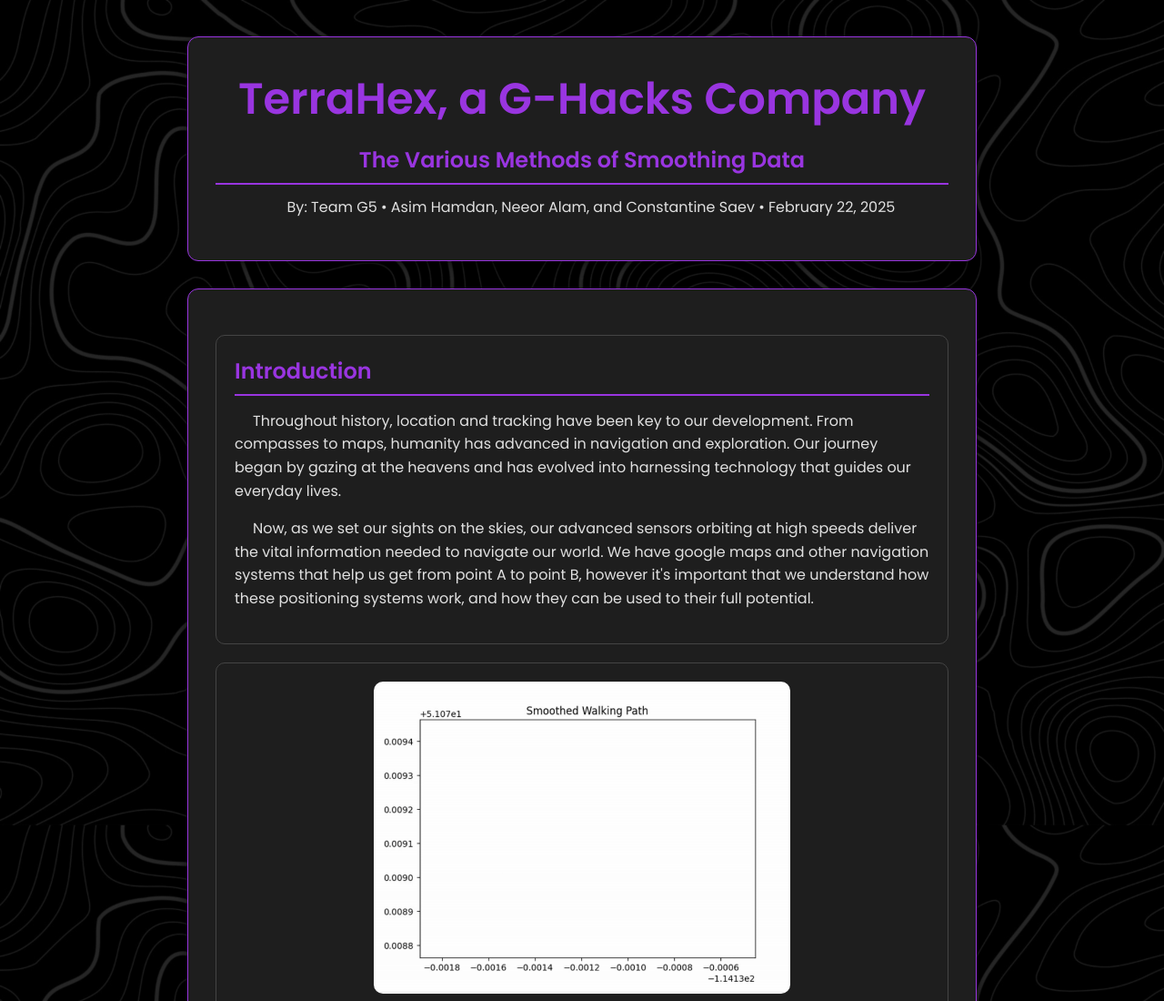
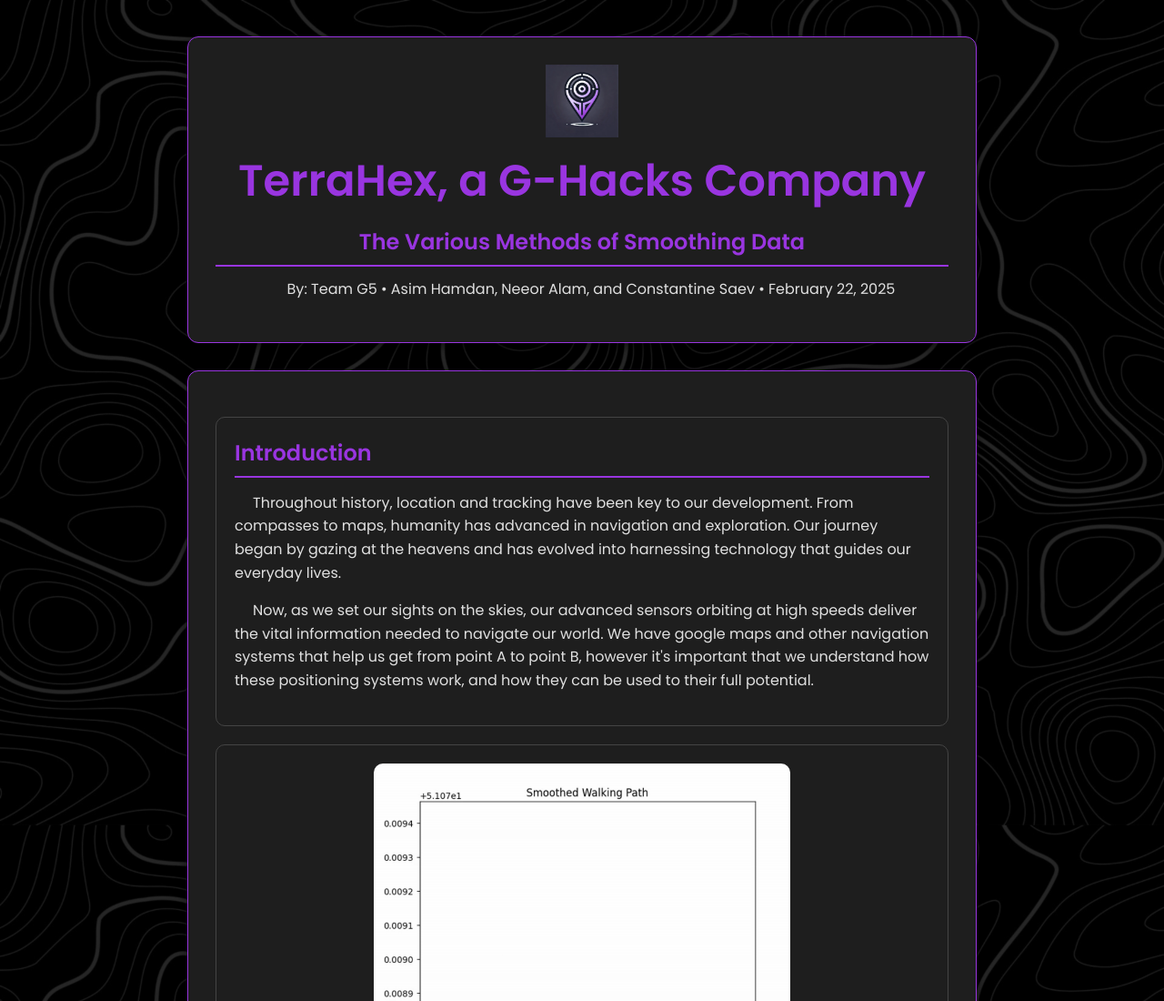
Before and after one commit to Astroneeor/TerraHex, a plain HTML site: page index.html in a window 1280 px wide. Shown: the top 1100 px of the page at 91% size. Drawn offline with Linux system fonts and the light colour scheme; files whose address does not match are found by name.

Commit message:
Added icon

```diff
--- a/index.css
+++ b/index.css
@@ -39,6 +39,12 @@ body {
     padding: 30px;
     border: 1px solid var(--accent-color);
     transition: background-color var(--transition-duration), border var(--transition-duration);
+}
+
+.icon {
+    width: 80px;
+    display: block;
+    margin: 0 auto 10px;
 }
 
 header {
--- a/index.html
+++ b/index.html
@@ -5,10 +5,12 @@
   <meta name="viewport" content="width=device-width, initial-scale=1">
   <title>G-Hacks, 2025: GPS to Remove Stress</title>
   <link rel="stylesheet" href="index.css">
+  <link rel="icon" type="image/png" href="images/favicon.png">
 </head>
 <body>
   <header>
     <div class="container header-container">
+      <img src="images/favicon.png" alt="Company Icon" class="icon">
       <h1>TerraHex, a G-Hacks Company</h1>
       <h2>The Various Methods of Smoothing Data</h2>
       <p class="subtitle">
```
Also changed, not shown: images/favicon.png (added).
